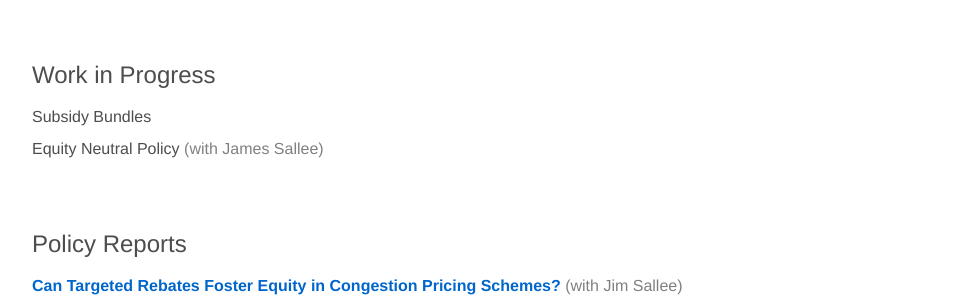
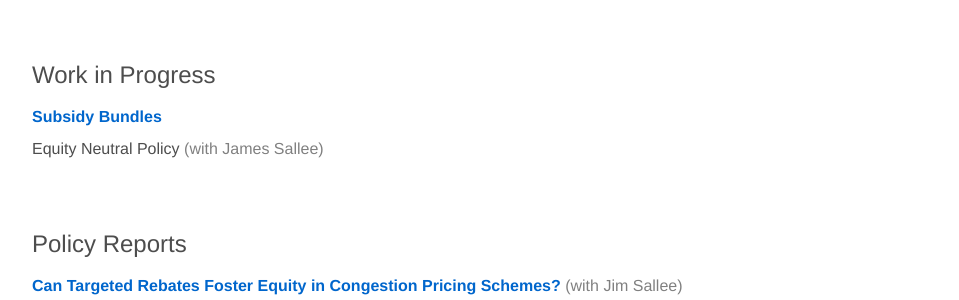
Before and after one commit to Matt-Tarduno/Matt-Tarduno.github.io, a Jekyll site: the page built from research/index.html, in a window 1280 px wide. Shown: the part 999-1299 px from the top of the page, without its empty margins (160-1119 px from the left). Built offline with Jekyll 4.4.1, drawn with Linux system fonts in a browser that asks for light colours.

Commit message:
Update paper title with hyperlink for Subsidy Bundles

```diff
--- a/research/index.html
+++ b/research/index.html
@@ -165,7 +165,7 @@ This paper answers three questions about ridesharing taxes: (i) How elastic is r
 <div class="blurb">
     <h1>Work in Progress</h1>
 
-    <p class="paper-title">Subsidy Bundles<span style="color: #808080"> </span></p>
+    <p class="paper-title"><a href="https://papers.ssrn.com/sol3/papers.cfm?abstract_id=6753504" target="_blank">Subsidy Bundles</a><span style="color: #808080"> </span></p>
     <p class="paper-title">Equity Neutral Policy<span style="color: #808080"> (with James Sallee)</span></p>
 </div>
     <br><br>
```
